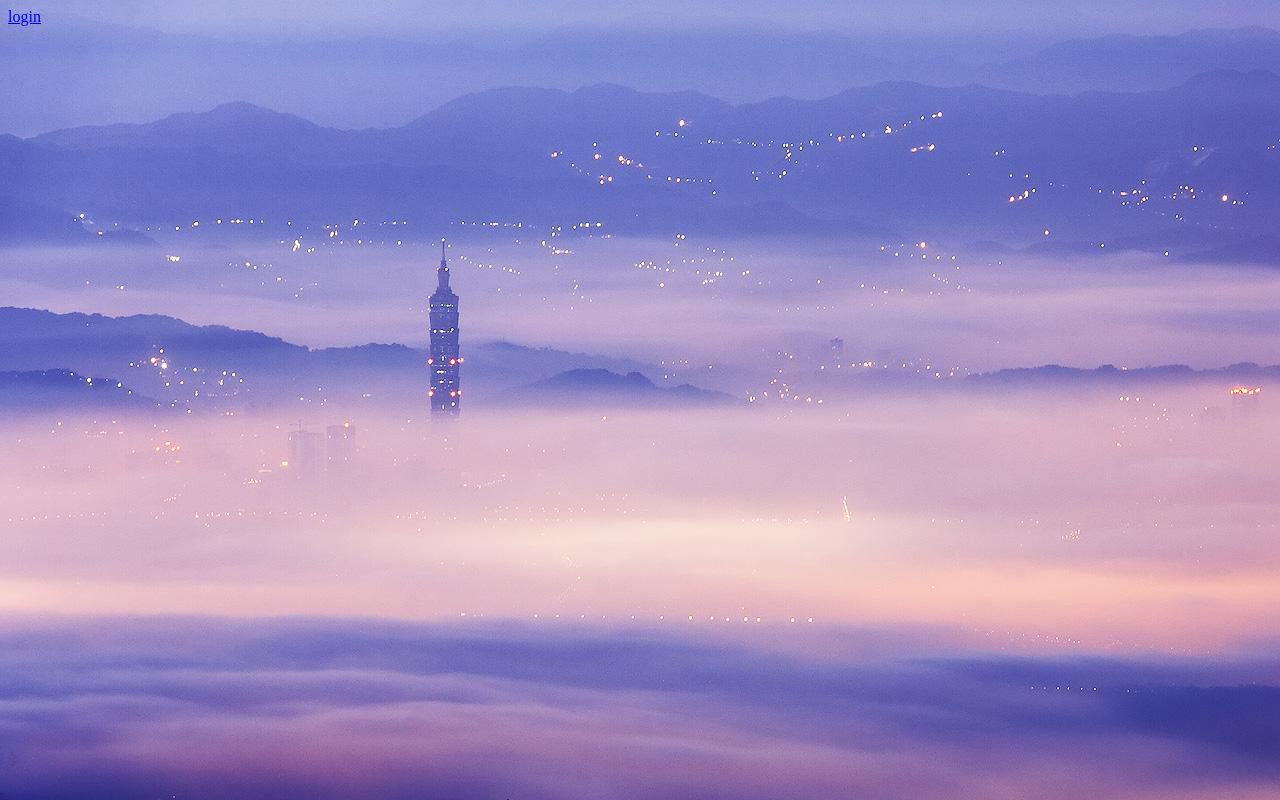
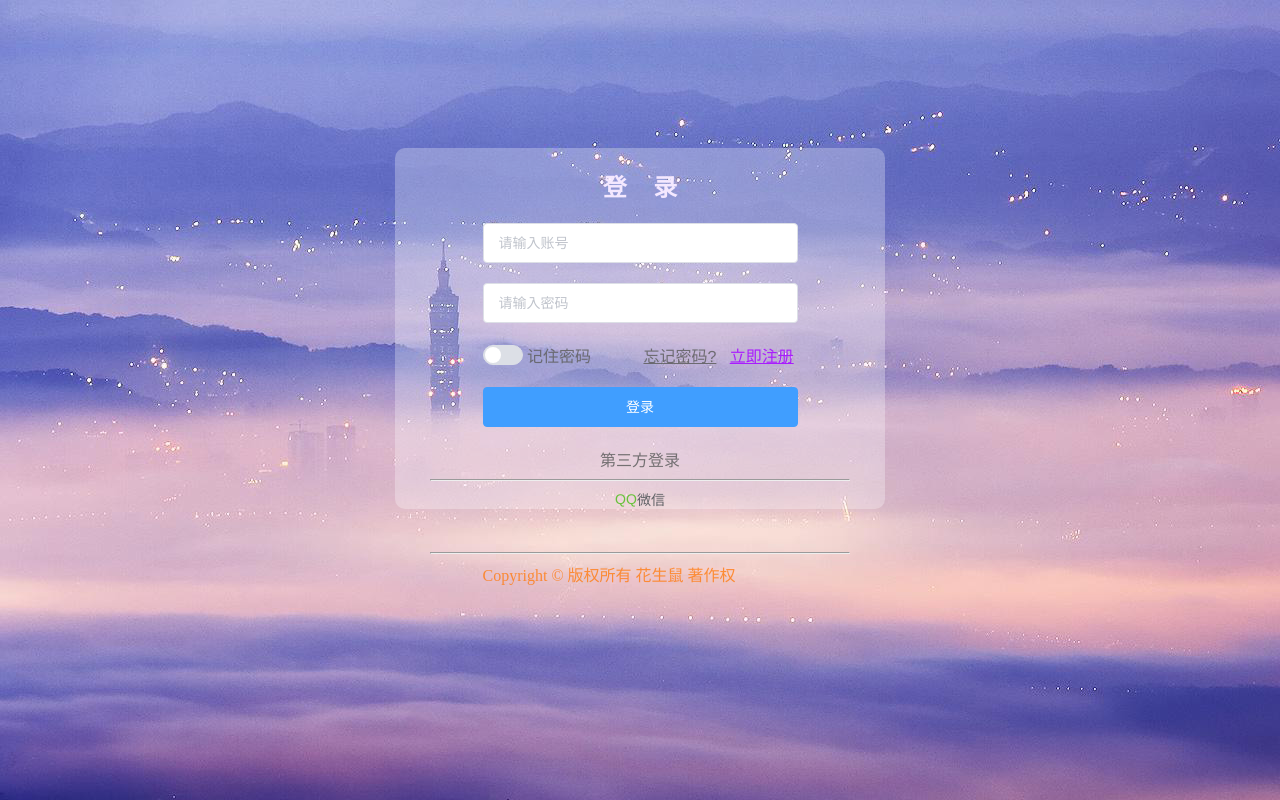
Before and after one commit to 1015770492/vue_blog_ui, a Vue app: page /#/loginNum in a window 1280 px wide. Built offline with nearby package versions, Linux system fonts and the light colour scheme.

Commit message:
单页面显示注册 登录 重置密码

```diff
--- a/index.html
+++ b/index.html
@@ -2,6 +2,7 @@
 <html>
 <head>
   <meta charset="utf-8">
+  <link rel="icon" href="static/img/网站图标.png" type="image/x-icon">
   <meta name="viewport"
         content="width=device-width, initial-scale=1.0, minimum-scale=1.0, maximum-scale=1.0, user-scalable=no">
   <title>vue_blog_ui</title>
--- a/package.json
+++ b/package.json
@@ -12,7 +12,7 @@
   },
   "dependencies": {
     "axios": "^0.19.0",
-    "element-ui": "^2.11.0",
+    "element-ui": "^2.11.1",
     "vue": "^2.5.2",
     "vue-router": "^3.1.1"
   },
--- a/src/App.vue
+++ b/src/App.vue
@@ -1,25 +1,24 @@
 <template>
-  <div id="app" class="el-row" >
-    <router-link to="/login" >login</router-link>
+  <div id="app" class="el-row">
     <router-view></router-view>
   </div>
 </template>
 
 <script>
-// import HelloWorld from './components/HelloWorld'
-import Login from './components/注册登录模块/Login'
+  // import HelloWorld from './components/HelloWorld'
+  // import Login from './components/Login_Register_Reset_Module/LoginNum'
 
-export default {
-  name: 'App',
-  components: {
-    Login
+  export default {
+    name: 'App',
+    // components: {
+    //   Login
+    // }
   }
-}
 </script>
 
 <style>
-  body{
-    background-image:url('./components/img/bg_login.jpeg')
+  body {
+    background-image: url('./components/img/bg_login.jpeg')
   }
 
 </style>
--- a/src/components/注册登录模块/ForgetPassword.vue
+++ b/src/components/Login_Register_Reset_Module/ForgetPassword.vue
@@ -1,6 +1,6 @@
 <template>
   <div class="el-row">
-    <div class="content login_form" style="margin-top: 140px">
+    <div class="content login_form" >
       <form class="el-row" action="" method="post">
         <h2>
           <span>忘&nbsp;&nbsp;记&nbsp;&nbsp;密&nbsp;&nbsp;码</span>
--- /dev/null
+++ b/src/components/Login_Register_Reset_Module/LoginNum.vue
@@ -0,0 +1,161 @@
+<template>
+  <div class="el-row">
+
+
+      <div class="login_form" style="margin-top: 140px">
+        <router-view></router-view>
+        <div v-show="loginFormStaut">
+        <form class="el-row" action="" method="post"  >
+          <h2>
+            <span>登&nbsp;&nbsp;&nbsp;&nbsp;录</span>
+          </h2>
+
+          <div class="el-col-18 el-col-offset-3 div_margin">
+            <el-input
+              placeholder="请输入账号"
+              v-model="username">
+            </el-input>
+          </div>
+          <div class="el-col-18 el-col-offset-3 div_margin">
+            <el-input
+              type="password"
+              placeholder="请输入密码"
+              v-model="password">
+            </el-input>
+          </div>
+          <div class="el-col-18 el-col-offset-3 div_margin">
+        <span class="el-col-offset-0">
+          <span>
+            <el-switch v-model="password_status" active-color="#13ce66"></el-switch>
+          </span>
+          <span class="font_color" >
+              记住密码
+          </span>
+        </span>
+            <span class="el-col-push-4">
+<!--          <el-link  :underline="false" href="" @click.prevent="forgetPassword">忘记密码?</el-link>-->
+            <router-link to="/loginNum/forgetPassword" class="forget_Password_color" @click.native="changeFormStatu(false)">忘记密码?</router-link>
+              &nbsp;
+<!--              <el-link type="" :underline="false" href="" @click.prevent="registerNum" >立即注册</el-link>-->
+            <router-link to="/loginNum/registerNum" class="register_Num_color" @click.native="changeFormStatu(false)">立即注册</router-link>
+        </span>
+
+          </div>
+          <div class="el-col-18 el-col-offset-3 div_margin">
+            <el-button class="el-col-24" type="primary" @click="check_login">登录</el-button>
+          </div>
+        </form>
+        <div class="font_color">
+          第三方登录
+        </div>
+        <hr>
+        <div>
+          <el-link type="success">
+            QQ
+          </el-link>
+          <el-link type="default">
+            微信
+          </el-link>
+        </div>
+      </div>
+    </div>
+
+
+    <div class="auth" style="margin-top: 35px">
+      <hr>
+      <div class="el-col-18 el-col-offset-3">
+        Copyright © 版权所有 花生鼠 著作权
+      </div>
+    </div>
+
+  </div>
+</template>
+
+<script>
+  import RegisterNum from './RegisterNum'
+  import axios from 'axios'
+
+  export default {
+    name: 'login',
+    data () {
+      return {
+        username: '',
+        password: '',
+        password_status: false,
+        loginFormStaut: true,
+
+      }
+    },
+    methods: {
+      check_login () {
+        // if (this.password_status){
+        //做缓存
+        // }
+        // axios.get().catch(error=>{
+        //
+        // })
+      },
+      changeFormStatu(value){
+        this.loginFormStaut=value
+      },
+
+
+    },
+    mounted () {
+      this.changeFormStatu(true)
+    },
+    components: {
+      RegisterNum,
+      axios
+    }
+
+  }
+</script>
+
+<style scoped>
+  span {
+    vertical-align: middle;
+  }
+
+  .register_Num_color {
+    color: rgba(168, 24, 255, 0.97);
+  }
+
+  .forget_Password_color {
+    color: rgba(95, 95, 95, 0.85);
+  }
+
+  .font_color {
+    color: rgba(95, 95, 95, 0.85);
+  }
+
+  .auth {
+    color: rgba(255, 124, 19, 0.81);
+    border-radius: 10px;
+    position: relative;
+    width: 420px;
+    max-width: 100%;
+    padding: 0px 35px 0;
+    margin: 0 auto;
+    overflow: hidden;
+  }
+
+  .login_form {
+    text-align: center;
+    font-family: "Helvetica Neue", Helvetica, "PingFang SC", "Hiragino Sans GB", "Microsoft YaHei", "微软雅黑", Arial, sans-serif;
+    color: #f4e8ff;
+    background: rgba(255, 255, 255, 0.28);
+    border-radius: 10px;
+    position: relative;
+    width: 420px;
+    max-width: 100%;
+    padding: 0px 35px 0;
+    margin: 0 auto;
+    overflow: hidden;
+  }
+
+  .div_margin {
+    margin-bottom: 20px;
+  }
+
+</style>
--- a/src/components/注册登录模块/RegisterNum.vue
+++ b/src/components/Login_Register_Reset_Module/RegisterNum.vue
@@ -1,28 +1,27 @@
 <template>
-  <div>
-    <el-form :model="ruleForm2" status-icon :rules="rules2" ref="ruleForm2" label-width="100px" class="demo-ruleForm">
+  <div class="el-row">
+    <div class="">注册账号</div>
+    <div class="el-col-20 el-col-offset-0">
+      <el-form :model="ruleForm2" status-icon :rules="rules" ref="ruleForm2" label-width="100px" class="demo-ruleForm">
+        <el-form-item label="用户名" prop="username">
+          <el-input type="text" v-model="ruleForm2.username"></el-input>
+        </el-form-item>
         <el-form-item label="密码" prop="pass">
           <el-input type="password" v-model="ruleForm2.pass" auto-complete="off"></el-input>
         </el-form-item>
         <el-form-item label="确认密码" prop="checkPass">
           <el-input type="password" v-model="ruleForm2.checkPass" auto-complete="off"></el-input>
         </el-form-item>
-      <el-form-item
-        prop="email"
-        label="邮箱"
-        :rules="[
-      { required: true, message: '请输入邮箱地址', trigger: 'blur' },
-      { type: 'email', message: '请输入正确的邮箱地址', trigger: 'blur,change' }
-    ]"
-      >
-        <el-input v-model="email"></el-input>
+        <el-form-item prop="email" label="邮箱">
+          <el-input v-model="ruleForm2.email"></el-input>
         </el-form-item>
         <el-form-item>
-          <el-button type="primary" @click="submitForm('ruleForm2')">提交</el-button>
+          <el-button type="primary" @click="submitForm('ruleForm2')">注册</el-button>
           <el-button @click="resetForm('ruleForm2')">重置</el-button>
         </el-form-item>
 
       </el-form>
+    </div>
   </div>
 </template>
 
@@ -32,21 +31,25 @@
     data () {
       return {
         ruleForm2: {
+          username:'',
           pass: '',
           checkPass: '',
           email: ''
         },
-        rules2: {
+        rules: {
           pass: [
             {validator: validatePass, trigger: 'blur'}
           ],
           checkPass: [
             {validator: validatePass2, trigger: 'blur'}
           ],
+          email:[
+            { required: true, message: '请输入邮箱地址', trigger: 'blur' },
+            { type: 'email', message: '请输入正确的邮箱地址', trigger: 'blur,change' }
+          ]
 
         }
       }
-
       var validatePass = (rule, value, callback) => {
         if (value === '') {
           callback(new Error('请输入密码'))
@@ -56,7 +59,7 @@
           }
           callback()
         }
-      }
+      };
       var validatePass2 = (rule, value, callback) => {
         if (value === '') {
           callback(new Error('请再次输入密码'))
@@ -65,7 +68,7 @@
         } else {
           callback()
         }
-      }
+      };
 
     },
     methods: {
--- a/src/components/注册登录模块/ResetPassword.vue
+++ b/src/components/Login_Register_Reset_Module/ResetPassword.vue
@@ -1,7 +1,7 @@
 <template>
   <div class="el-row">
     <div class="content login_form" style="margin-top: 140px">
-      <form :model="resetPasswordForm" status-icon :rules="rules" ref="resetPasswordForm" class="el-row" action="" method="post">
+      <form :model="resetPasswordForm" status-icon :rules="rules" ref="resetPasswordForm" class="el-row demo-ruleForm" action="" method="post" >
         <h2>
           <span>重&nbsp;&nbsp;置&nbsp;&nbsp;密&nbsp;&nbsp;码</span>
         </h2>
@@ -47,7 +47,6 @@
           password2: [
             {validator: validatePass2, trigger: 'blur'}
           ],
-
         }
       }
       var validatePass = (rule, value, callback) => {
--- a/src/components/注册登录模块/Login.vue
+++ /dev/null
@@ -1,142 +0,0 @@
-<template>
-  <div class="el-row">
-    <div class="content login_form" style="margin-top: 140px">
-      <form class="el-row" action="" method="post">
-        <h2>
-          <span>登&nbsp;&nbsp;&nbsp;&nbsp;录</span>
-        </h2>
-
-        <div class="el-col-18 el-col-offset-3 div_margin">
-          <el-input
-            placeholder="请输入账号"
-            v-model="username">
-          </el-input>
-        </div>
-        <div class="el-col-18 el-col-offset-3 div_margin">
-          <el-input
-            type="password"
-            placeholder="请输入密码"
-            v-model="password">
-          </el-input>
-        </div>
-        <div class="el-col-18 el-col-offset-3 div_margin">
-        <span class="el-col-offset-0">
-          <span>
-            <el-switch v-model="password_status" active-color="#13ce66"></el-switch>
-          </span>
-          <span class="font_color">
-              记住密码
-          </span>
-        </span>
-          <span class="el-col-push-4">
-<!--          <el-link  :underline="false" href="" @click.prevent="forgetPassword">忘记密码?</el-link>-->
-            <router-link to="/forgetPassword" class="forget_Password_color">忘记密码?</router-link>
-          &nbsp;
-<!--          <el-link type="" :underline="false" href="" @click.prevent="registerNum" >立即注册</el-link>-->
-            <router-link to="/registerNum" class="register_Num_color">立即注册</router-link>
-        </span>
-
-        </div>
-        <div class="el-col-18 el-col-offset-3 div_margin">
-          <el-button class="el-col-24" type="primary" @click="check_login">登录</el-button>
-        </div>
-      </form>
-      <div class="font_color">
-        第三方登录
-      </div>
-      <hr>
-      <div>
-        <el-link type="success">
-          QQ
-        </el-link>
-        <el-link type="default" >
-          微信
-        </el-link>
-      </div>
-    </div>
-    <div class="auth" style="margin-top: 35px">
-      <hr>
-      <div class="el-col-18 el-col-offset-3">
-        Copyright © 版权所有 花生鼠 著作权
-      </div>
-    </div>
-
-  </div>
-</template>
-
-<script>
-import RegisterNum from './RegisterNum'
-import axios from 'axios'
-
-  export default {
-    name: 'login',
-    data () {
-      return {
-        username: '',
-        password: '',
-        password_status: false,
-
-      }
-    },
-    methods: {
-      check_login () {
-        if (this.password_status){
-          //做缓存
-        }
-        // axios.get().catch(error=>{
-        //
-        // })
-      },
-
-    },
-    components:{
-      RegisterNum,
-      axios
-    }
-
-  }
-</script>
-
-<style scoped>
-
-  span {
-    vertical-align: middle;
-  }
-  .register_Num_color{
-    color: rgba(168, 24, 255, 0.97);
-  }
-  .forget_Password_color{
-    color: rgba(95, 95, 95, 0.85);
-  }
-  .font_color {
-    color: rgba(95, 95, 95, 0.85);
-  }
-  .auth{
-    color: rgba(255,124,19,0.81);
-    border-radius:10px;
-    position: relative;
-    width: 420px;
-    max-width: 100%;
-    padding: 0px 35px 0;
-    margin: 0  auto;
-    overflow: hidden;
-  }
-  .login_form {
-    text-align: center;
-    font-family: "Helvetica Neue", Helvetica, "PingFang SC", "Hiragino Sans GB", "Microsoft YaHei", "微软雅黑", Arial, sans-serif;
-    color: #f4e8ff;
-    background: rgba(255, 255, 255, 0.28);
-    border-radius:10px;
-    position: relative;
-    width: 420px;
-    max-width: 100%;
-    padding: 0px 35px 0;
-    margin: 0 auto;
-    overflow: hidden;
-  }
-
-  .div_margin {
-    margin-bottom: 20px;
-  }
-
-</style>
--- a/src/main.js
+++ b/src/main.js
@@ -4,10 +4,10 @@ import Vue from 'vue'
 import App from './App'
 import ElementUI from 'element-ui'
 import 'element-ui/lib/theme-chalk/index.css'
-import router from './router/index'
+import router from './router'
 
 
-Vue.config.productionTip = false
+// Vue.config.productionTip = false
 Vue.use(ElementUI)
 
 /* eslint-disable no-new */
@@ -15,5 +15,5 @@ new Vue({
   el: '#app',
   components: { App },
   template: '<App/>',
-  router,
+  router:router
 })
--- a/src/router/index.js
+++ b/src/router/index.js
@@ -3,10 +3,10 @@
 */
 import Vue from 'vue'
 import VueRouter from 'vue-router'
-import Login from '../components/注册登录模块/Login'
-import RegisterNum from '../components/注册登录模块/RegisterNum'
-import ForgetPassword from '../components/注册登录模块/ForgetPassword'
-import ResetPassword from '../components/注册登录模块/ResetPassword'
+import LoginNum from '../components/Login_Register_Reset_Module/LoginNum'
+import RegisterNum from '../components/Login_Register_Reset_Module/RegisterNum'
+import ForgetPassword from '../components/Login_Register_Reset_Module/ForgetPassword'
+import ResetPassword from '../components/Login_Register_Reset_Module/ResetPassword'
 
 Vue.use(VueRouter)
 
@@ -14,27 +14,27 @@ Vue.use(VueRouter)
 export default new VueRouter({
   routes:[
     {
-      path:'/login',
-      components:Login,
+      path:'/',
+      redirect: '/loginNum'
+    },
+    {
+      path:'/loginNum',
+      component:LoginNum,
       children:[
         {
-          path:'registerNum',
-          components:RegisterNum
+          path:'/loginNum/registerNum',
+          component:RegisterNum
         },{
-          path:'forgetPassword',
-          components:ForgetPassword,
+          path:'/loginNum/forgetPassword',
+          component:ForgetPassword,
           children:[
             {
-              path:'resetPassword',
-              components:ResetPassword
+              path:'/loginNum/forgetPassword/resetPassword',
+              component:ResetPassword
             },
           ]
         }
       ]
     },
-    {
-      path:'/',
-      redirect:'/login'
-    }
   ]
 })
```
Also changed, not shown: static/img/网站图标.png (added). Lines whose indentation alone changed are shown as unchanged.
